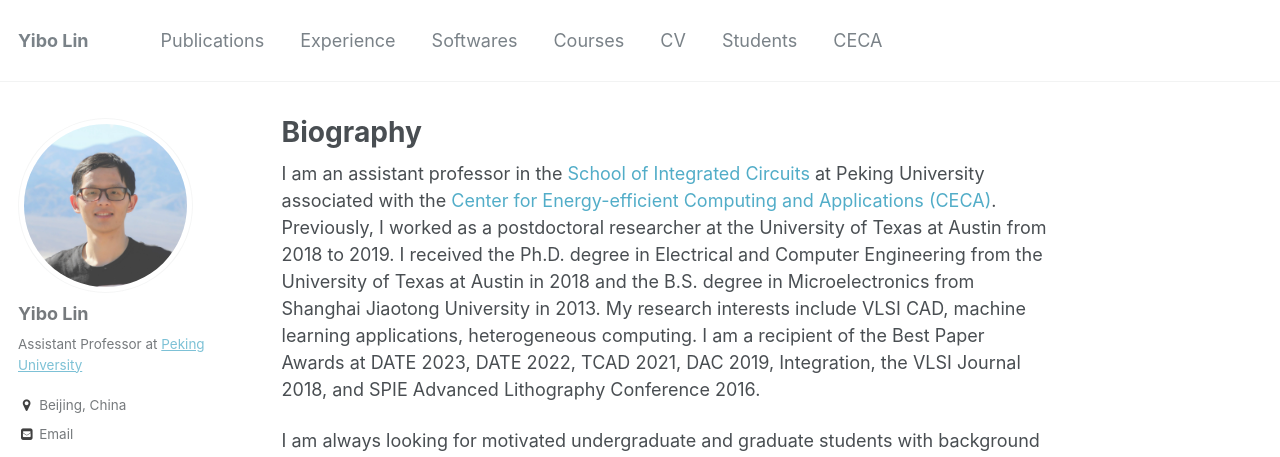
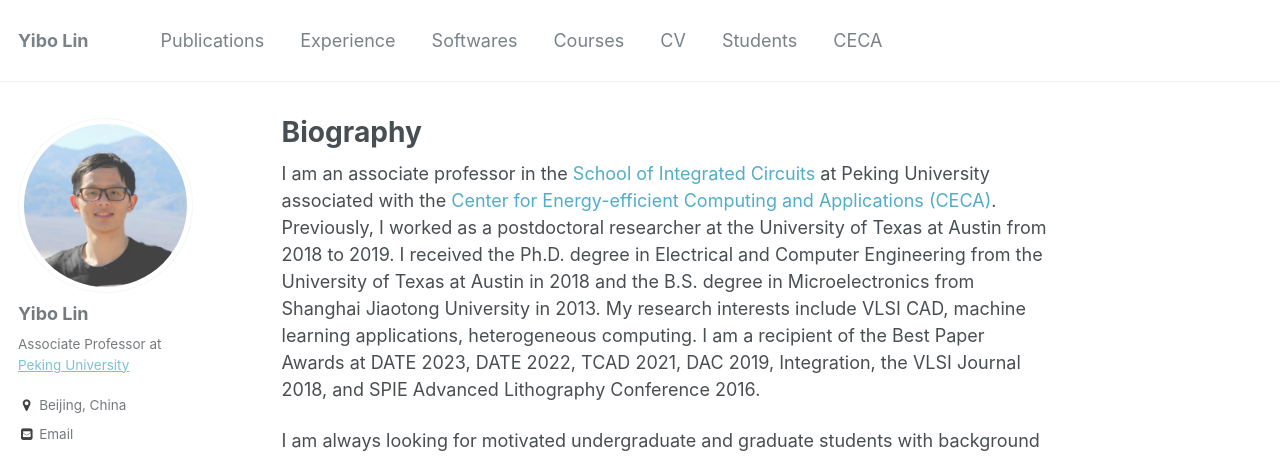
Before and after one commit to limbo018/limbo018.github.io, a Jekyll site: the page built from _pages/about.md, in a window 1280 px wide and 900 px high. Shown: the top 457 px of the window. Built offline with Jekyll 4.4.1, drawn with Linux system fonts in a browser that asks for light colours; some web fonts are replaced.

Commit message:
update to associate prof.

```diff
--- a/_config.yml
+++ b/_config.yml
@@ -80,7 +80,7 @@
 author:
   name             : "Yibo Lin"
   avatar           : "YiboLinAtDeathValley.jpg"
-  bio              : "Assistant Professor at <a href='https://www.pku.edu.cn/'>Peking University</a>"
+  bio              : "Associate Professor at <a href='https://www.pku.edu.cn/'>Peking University</a>"
   location         : "Beijing, China"
   employer         :
   googlescholar    : "https://scholar.google.com/citations?user=155hQCcAAAAJ&hl=en"
--- a/_pages/about.md
+++ b/_pages/about.md
@@ -8,7 +8,7 @@
   - /about.html
 ---
 
-I am an assistant professor in the [School of Integrated Circuits](https://ic.pku.edu.cn/) at Peking University associated with the [Center for Energy-efficient Computing and Applications (CECA)](https://ceca.pku.edu.cn/).
+I am an associate professor in the [School of Integrated Circuits](https://ic.pku.edu.cn/) at Peking University associated with the [Center for Energy-efficient Computing and Applications (CECA)](https://ceca.pku.edu.cn/).
 Previously, I worked as a postdoctoral researcher at the University of Texas at Austin from 2018 to 2019.
 I received the Ph.D. degree in Electrical and Computer Engineering from the University of Texas at Austin in 2018
 and the B.S. degree in Microelectronics from Shanghai Jiaotong University in 2013.
```
